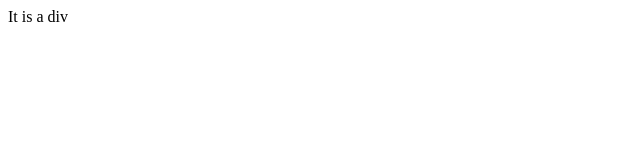
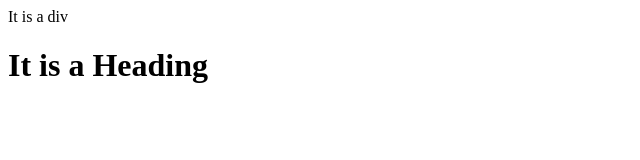
Before and after one commit to moin-ai/CAIM-Website, a plain HTML site: page index.html in a window 1280 px wide. Shown: the whole page, without its empty margins (0-640 px from the left). Drawn offline with Linux system fonts and the light colour scheme.

Commit message:
commit a new heading

```diff
--- a/index.html
+++ b/index.html
@@ -1 +1,2 @@
 <div>It is a div</div>
+<h1>It is a Heading</h1>
```
